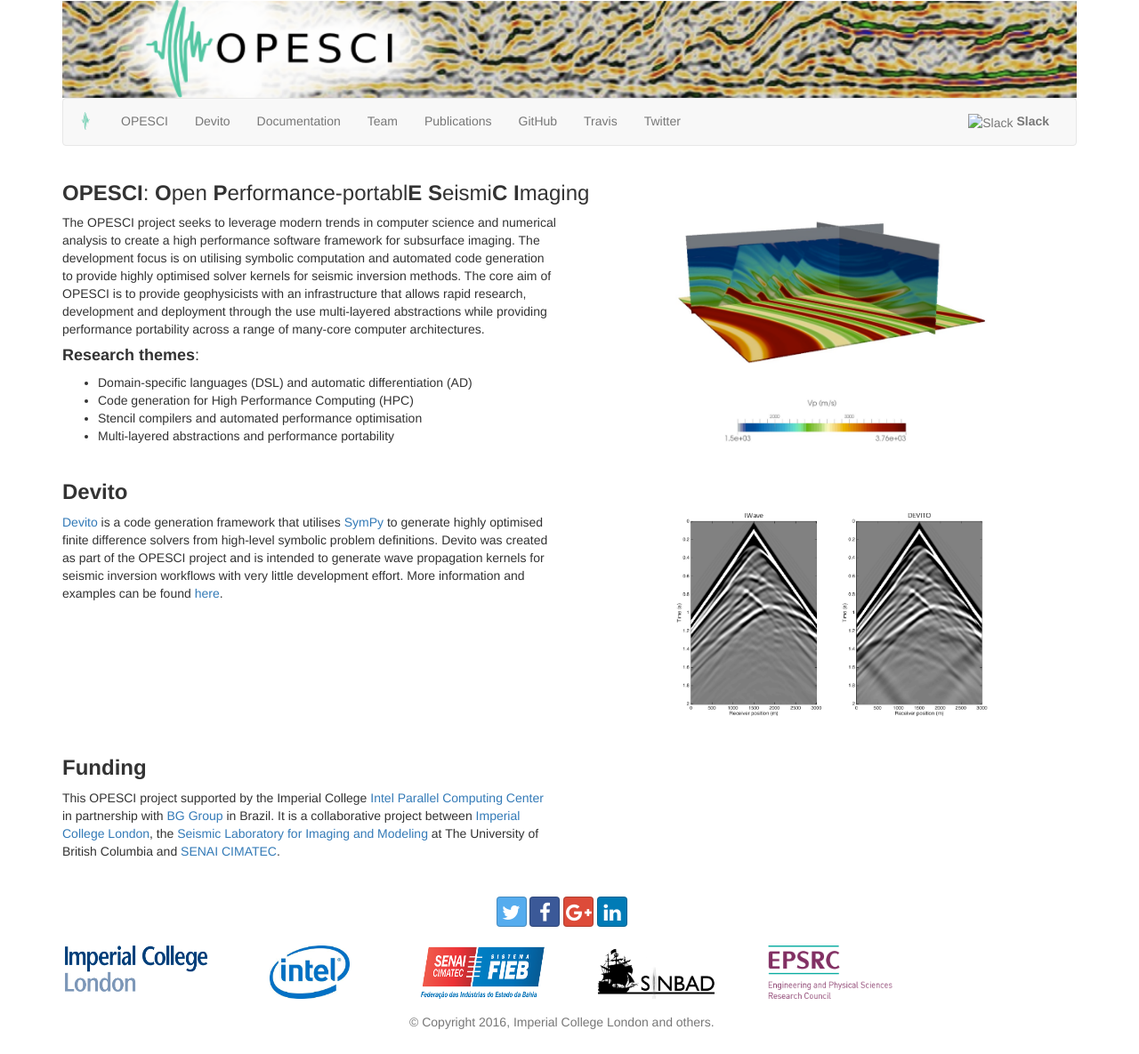
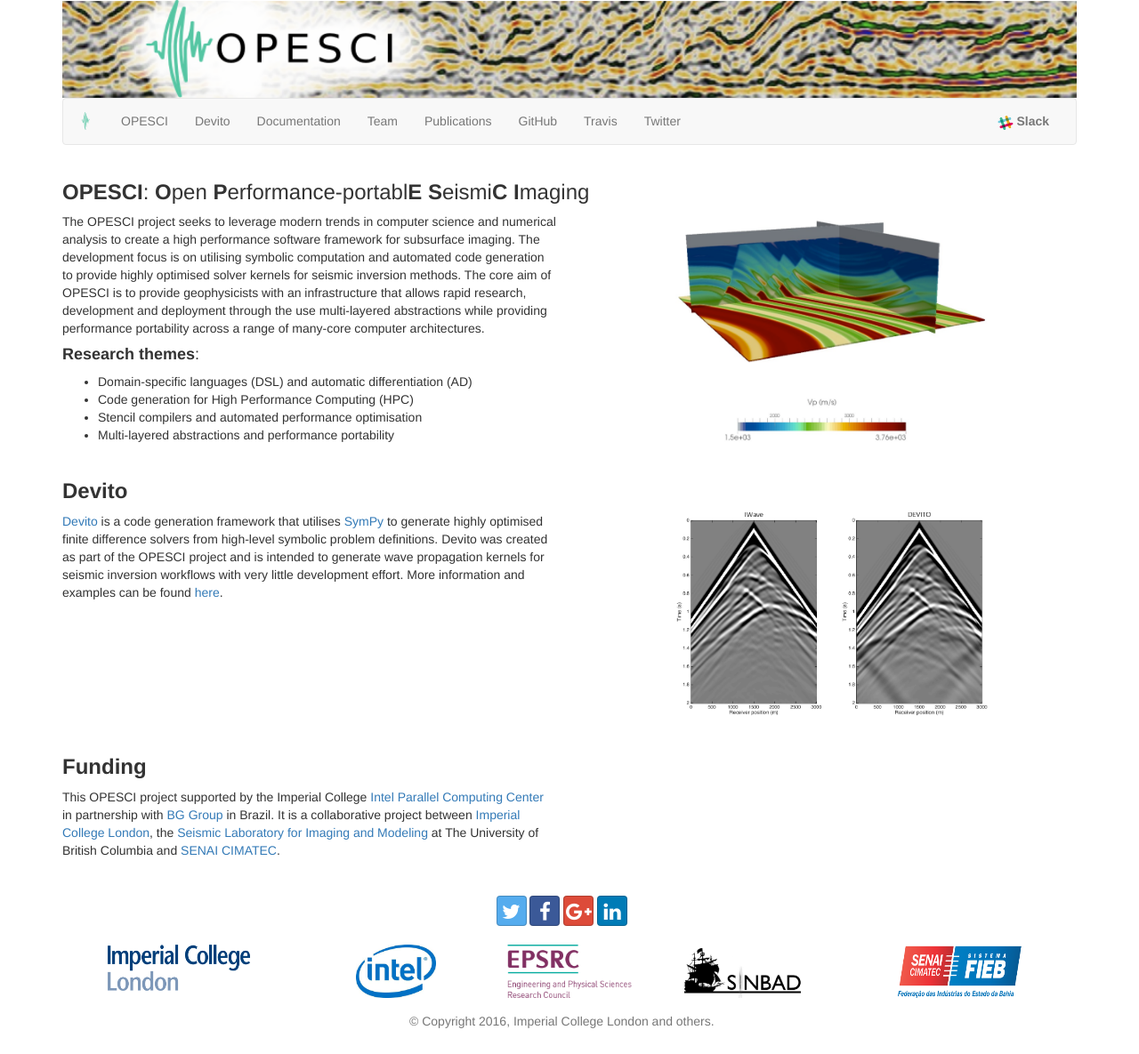
Before and after one commit to devitocodes/devitocodes.github.io, a Jekyll site: the page built from index.md, in a window 1280 px wide. Shown: the whole page at 89% size. Built offline with Jekyll 4.4.1, drawn with Linux system fonts in a browser that asks for light colours.

Commit message:
fix logo alignment

```diff
--- a/_includes/acknowledgements.html
+++ b/_includes/acknowledgements.html
@@ -6,22 +6,22 @@
 }
 </style>
 
-<div class="row row-padded">
-  <div class="col-sm-2"><a href="http://www.imperial.ac.uk">
+<div class="row row-padded fivecolumns">
+  <div class="col-sm-3 col-md-3 col-lg-3"><a href="http://www.imperial.ac.uk">
     <img class="logo center-block" alt="Imperial College London"
          src="images/logo_imperial_college_london.png" style="width:160px;height:52px">
   </a></div>
-  <div class="col-sm-2"><a href="http://www.intel.com">
+  <div class="col-sm-2 col-md-2 col-lg-2"><a href="http://www.intel.com">
     <img class="logo center-block" alt="Intel"
          src="images/IntelLogo.png" style="width:90px">
   </a></div>
-  <div class="col-sm-2"><a href="http://www.senaicimatec.com.br/">
+  <div class="col-sm-2 col-md-2 col-lg-2"><a href="http://www.epsrc.ac.uk/">
+    <img class="logo center-block" alt="EPSRC" src="images/epsrc_logo.png">
+  </a></div>
+  <div class="col-sm-2 col-md-2 col-lg-2"><a href="https://www.slim.eos.ubc.ca/content/sinbadseismic-imaging-next-generation-basis-functions-decomposition">
+    <img class="logo center-block" alt="SINBAD" src="images/sinbad.png">
+    </a></div>
+  <div class="col-sm-3 col-md-3 col-lg-3"><a href="http://www.senaicimatec.com.br/">
     <img class="logo center-block" alt="SENAI CIMATEC" src="images/logo_senai_cimatec.png">
   </a></div>
-  <div class="col-sm-2"><a href="https://www.slim.eos.ubc.ca/content/sinbadseismic-imaging-next-generation-basis-functions-decomposition">
-    <img class="logo center-block" alt="SINBAD" src="images/sinbad.png">
-  </a></div>
-  <div class="col-sm-2"><a href="http://www.epsrc.ac.uk/">
-    <img class="logo center-block" alt="EPSRC" src="images/epsrc_logo.png">
-  </a></div>
 </div>
```
Also changed, not shown: images/slack.png (added).
